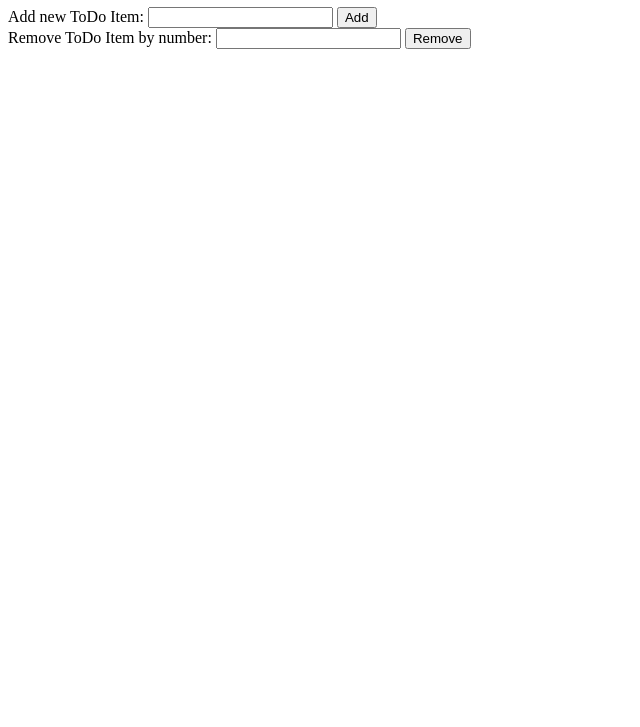
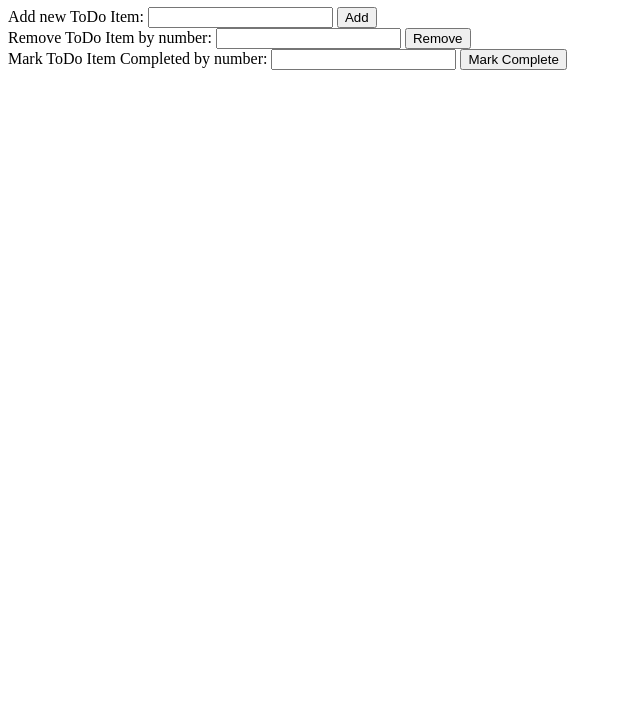
Before and after one commit to Sachmoness/ToDoList, a website: page views/todo/index.html in a window 1280 px wide. Shown: the part 73-800 px from the top of the page, without its empty margins (0-640 px from the left). Drawn offline with Linux system fonts and the light colour scheme.

Commit message:
Added a form to update the todo list

```diff
--- a/views/todo/index.html
+++ b/views/todo/index.html
@@ -25,6 +25,13 @@
 
 </form>
 
+<form action="todos/update/:id" method="post">
+    Mark ToDo Item Completed by number:
+    <input type="text" id="id" name="id"></input>
+    <button type="submit" id = "removeTodoBtn">Mark Complete</button>
+
+</form>
+
 </body>
 
 </html>
```
